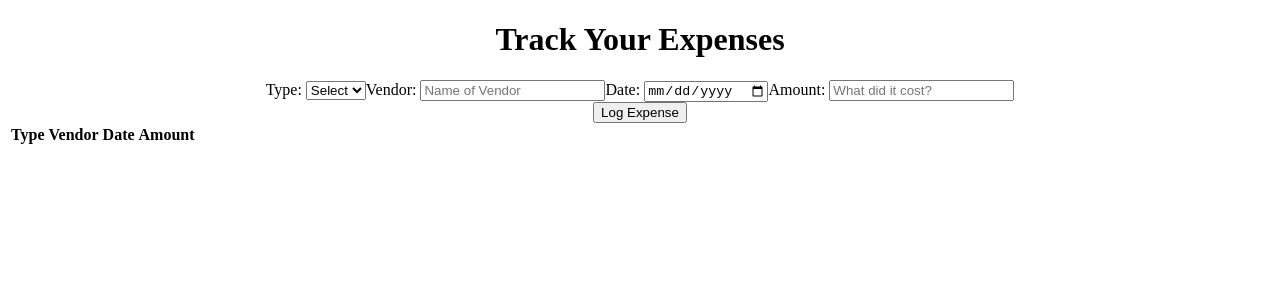
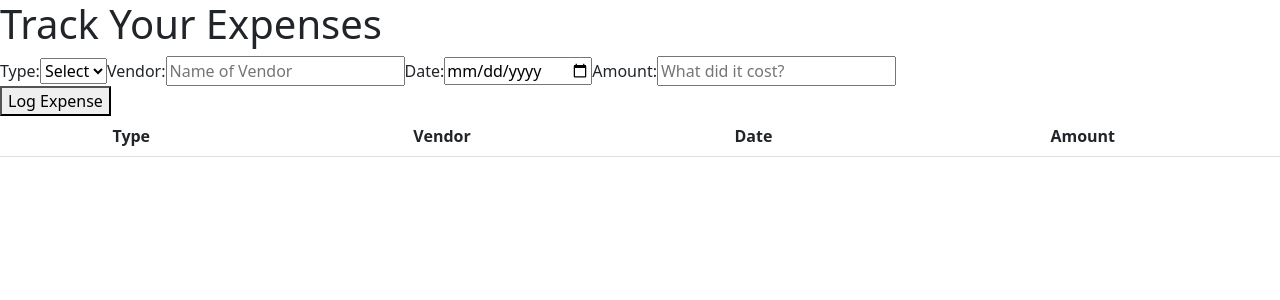
Before and after one commit to quietoutthere/react-expense-tracker, a React (Create React App) app in the folder react-expense-tracker/: page / in a window 1280 px wide. Shown: the top 300 px of the page. Built offline with nearby package versions, Linux system fonts and the light colour scheme.

Commit message:
bootstrap added

```diff
--- a/react-expense-tracker/src/Components/ExpenseDisplay.js
+++ b/react-expense-tracker/src/Components/ExpenseDisplay.js
@@ -1,7 +1,24 @@
 import React from 'react';
-import InputFields from './InputFields';
+import { Table } from 'react-bootstrap';
 
-function Display (props) {
+function Display ({ expenseArray }) {
+
+    const deleteRow = (e) => {
+        const target = e.target.parentElement;
+        target.remove();
+    }
+    const expenseTable = expenseArray.map((expense) => {
+        return (
+            <tr id={Math.random()} key="id">
+                <td>{expense.type}</td>
+                <td>{expense.vendor}</td>
+                <td>{expense.date}</td>
+                <td>{expense.amount}</td>
+                <button id="button" onClick={deleteRow}>X</button>
+            </tr>
+        )
+    })
+
     return (
         <table className='table'>
             <thead>
@@ -13,21 +30,10 @@ function Display (props) {
                 </tr>
             </thead>
             <tbody>
-                <tr>
-                    <td>{props.type}</td>
-                    <td>{props.vendor}</td>
-                    <td>{props.date}</td>
-                    <td>{props.amount}</td>
-                </tr>
+                { expenseTable }
             </tbody>
         </table>
     )
 }
 
 export default Display;
-
-//test case
-
-//pull state of InputFields and place them in the table
-
-//
--- a/react-expense-tracker/src/Components/InputFields.js
+++ b/react-expense-tracker/src/Components/InputFields.js
@@ -5,12 +5,44 @@ import Table from './ExpenseDisplay';
 
 function InputFields() {
 
-    const [input, setInput] = useState([
-        { type: '', vendor:'', date:'', amount:''}
-    ]);
+    const [expenseArray, setExpenseArray] = useState([]);
+    const [expense, setExpense] = useState(
+        {
+            type:'Select',
+            vendor:'',
+            date:'',
+            amount:'',
 
+        }
+    );
 
-    const handleClick = () => {
+    const handleChange = (e) => {
+        e.preventDefault();
+        setExpense({
+            ...expense,
+            [e.target.id]: e.target.value,
+        })
+    };
+
+    const handleClick = (e) => {
+        e.preventDefault();
+        const newExpenseArray = expenseArray.map((singleExpense) => {
+            return singleExpense
+        });
+        newExpenseArray.push(expense);
+        setExpenseArray(newExpenseArray);
+        clearFields();
+
+    };
+
+    const clearFields = () => {
+        setExpense(
+        {
+            type:'Select',
+            vendor:'',
+            date:'',
+            amount:'',
+        })
     }
 
     return (
@@ -18,18 +50,30 @@ function InputFields() {
             <form>
                 <div className="input-fields">
                     <label htmlFor="type">Type: </label>
-                    <select name="type" id="type" defaultValue={ 'Select' } value={ input.type } onChange={e => setInput({ ...input, type: e.target.value })} required>
+                    <select
+                        name="type"
+                        id="type"
+                        defaultValue={ 'Select' }
+                        value={ expense.type }
+                        onChange={handleChange}
+                        required
+                    >
                         <option disabled defaultValue={ 'Select' }>Select</option>
                         <option value={ 'Card' }>Card</option>
                         <option value={ 'Cash' }>Cash</option>
                         <option value={ 'Other' }>Other</option>
                     </select>
                     <label htmlFor="vendor" >Vendor: </label>
-                    <input type="text" placeholder="Name of Vendor" value={input.vendor} onChange={e => setInput({ ...input, vendor: e.target.value })} required />
+                    <input
+                        type="text"
+                        id="vendor"
+                        placeholder="Name of Vendor"
+                        value={ expense.vendor } onChange={handleChange}
+                        required />
                     <label htmlFor="date">Date: </label>
-                    <input type="date" value={input.date} onChange={e => setInput({ ...input, date: e.target.value })} required />
+                    <input type="date" id="date" value={expense.date} onChange={handleChange} required />
                     <label htmlFor="amount">Amount: </label>
-                    <input type="number" placeholder='What did it cost?' step={ .01 } value={input.amount} onChange={e => setInput({ ...input, amount: e.target.value})} required/>
+                    <input type="number" id="amount"placeholder='What did it cost?' step={ .01 } value={expense.amount} onChange={handleChange} required/>
                 </div>
                 <div>
                     <button onClick={handleClick}>Log Expense</button>
@@ -37,10 +81,7 @@ function InputFields() {
             </form>
             <div>
                 <Table
-                type={input.type}
-                vendor={input.vendor}
-                date={input.date}
-                amount={input.amount}
+                expenseArray={expenseArray}
                 />
             </div>
         </>
--- a/react-expense-tracker/src/index.css
+++ b/react-expense-tracker/src/index.css
@@ -2,6 +2,6 @@ body {
   text-align: center;
 }
 
-ExpenseDisplay.table {
+.table {
   text-align:center;
 }
--- a/react-expense-tracker/src/index.js
+++ b/react-expense-tracker/src/index.js
@@ -2,6 +2,7 @@ import React from 'react';
 import ReactDOM from 'react-dom/client';
 import './index.css';
 import App from './App';
+import 'bootstrap/dist/css/bootstrap.min.css';
 
 
 
```
